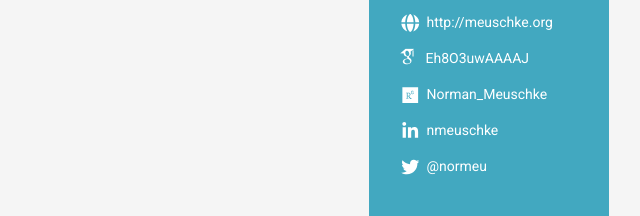
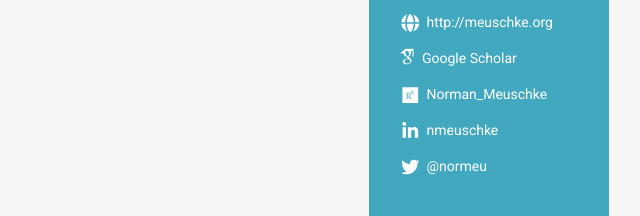
Before and after one commit to nmeuschke/website_draft, a plain HTML site: page index.html in a window 1280 px wide. Shown: the part 401-617 px from the top of the page, 511-1151 px from the left. Drawn offline with nearby package versions, Linux system fonts and the light colour scheme; files whose address does not match are found by name.

Commit message:
gscholar text

```diff
--- a/index.html
+++ b/index.html
@@ -40,7 +40,7 @@
                     <li class="email"><i class="fas fa-envelope"></i><a href="mailto: yourname@email.com">n@meuschke.org</a></li>
                     <li class="phone"><i class="fas fa-phone"></i><a href="tel:+49 202 439 1618">49 202 439 1618</a></li>
                     <li class="website"><i class="fas fa-globe"></i><a href="http://meuschke.org" target="_blank">http://meuschke.org</a></li>
-                    <li class="website"><i class="ai ai-google-scholar"></i><a href="http://scholar.google.com/citations?user=Eh8O3uwAAAAJ" target="_blank"> Eh8O3uwAAAAJ</a></li>
+                    <li class="website"><i class="ai ai-google-scholar"></i><a href="http://scholar.google.com/citations?user=Eh8O3uwAAAAJ" target="_blank">Google Scholar</a></li>
                     <li class="researchgate"><i class="fab fa-researchgate"></i><a href="https://www.researchgate.net/profile/Norman_Meuschke" target="_blank">Norman_Meuschke</a></li>
                     <li class="linkedin"><i class="fab fa-linkedin-in"></i><a href="https://www.linkedin.com/in/nmeuschke/" target="_blank">nmeuschke</a>
                     <li class="twitter"><i class="fab fa-twitter"></i><a href="https://twitter.com/normeu" target="_blank">@normeu</a></li>
```
